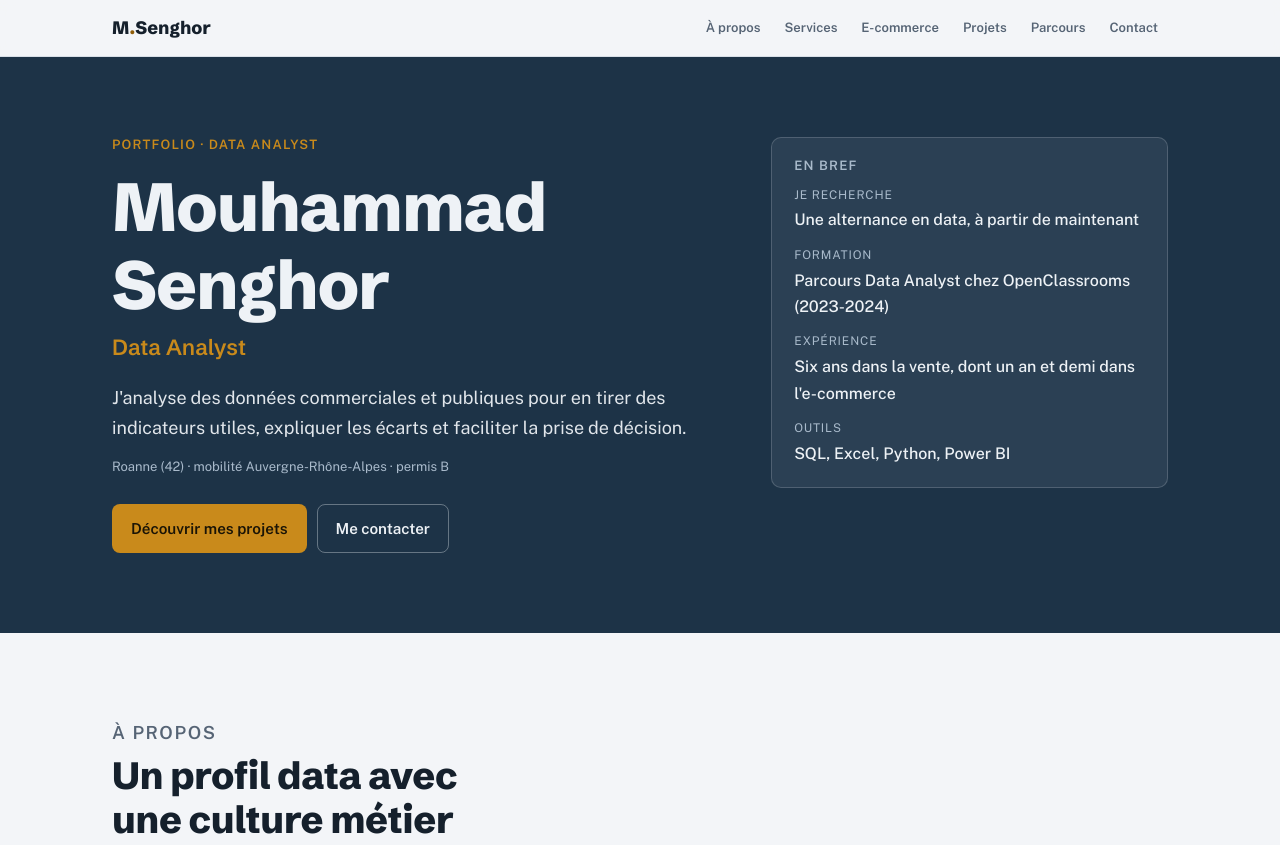
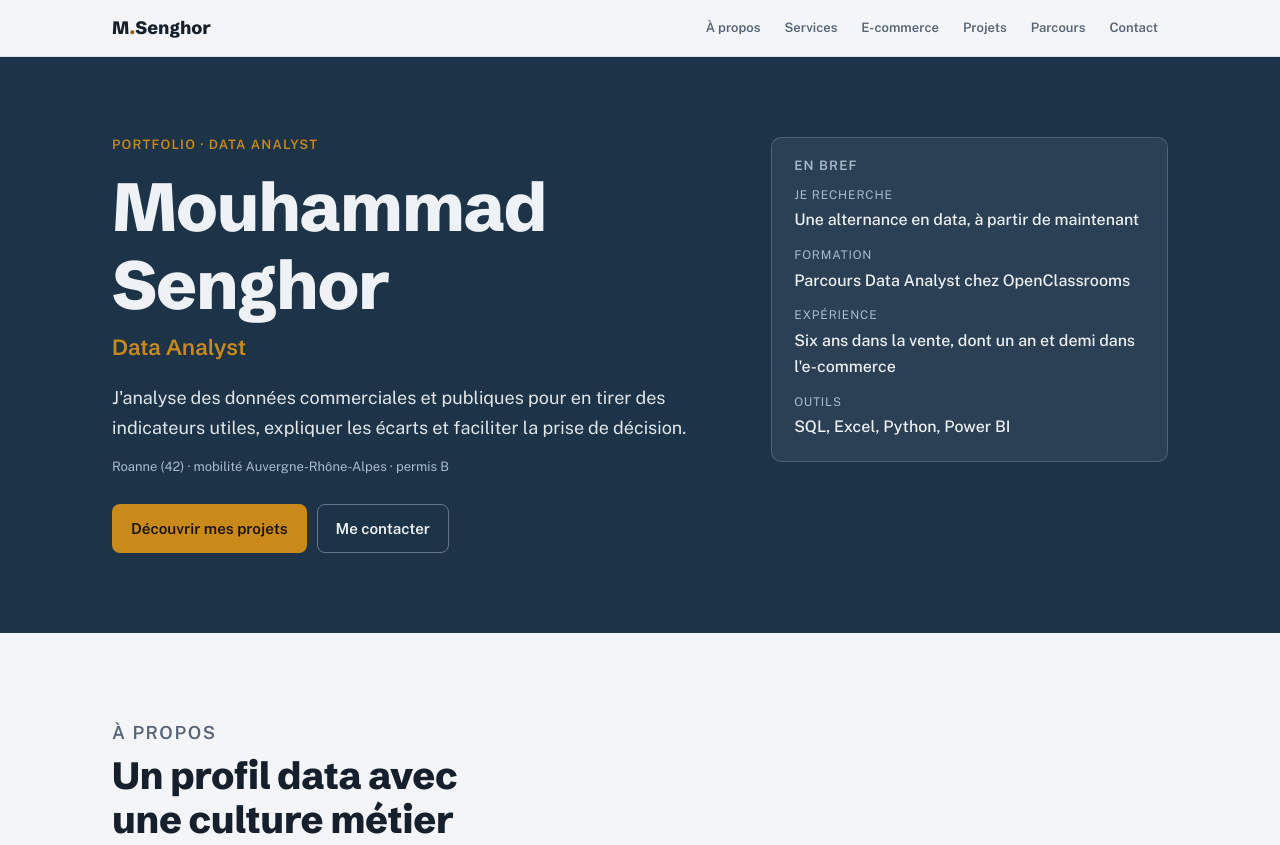
Before and after one commit to smoustapha2000-dot/smoustapha2000-dot.github.io, a plain HTML site: page index.html in a window 1280 px wide. Shown: the top 845 px of the page. Drawn offline with nearby package versions, Linux system fonts and the light colour scheme.

Commit message:
Retire les dates du parcours OpenClassrooms
Co-Authored-By: Claude Opus 5.5 <noreply@anthropic.com>

```diff
--- a/index.html
+++ b/index.html
@@ -273,7 +273,7 @@ footer .wrap{display:flex;flex-wrap:wrap;justify-content:space-between;gap:10px}
       <h2>En bref</h2>
       <dl>
         <div><dt>Je recherche</dt><dd>Une alternance en data, à partir de maintenant</dd></div>
-        <div><dt>Formation</dt><dd>Parcours Data Analyst chez OpenClassrooms (2023-2024)</dd></div>
+        <div><dt>Formation</dt><dd>Parcours Data Analyst chez OpenClassrooms</dd></div>
         <div><dt>Expérience</dt><dd>Six ans dans la vente, dont un an et demi dans l'e-commerce</dd></div>
         <div><dt>Outils</dt><dd>SQL, Excel, Python, Power BI</dd></div>
       </dl>
@@ -696,7 +696,7 @@ footer .wrap{display:flex;flex-wrap:wrap;justify-content:space-between;gap:10px}
     <ol class="timeline" reversed>
       <li><div class="when">Aujourd'hui</div><div><h3>Recherche d'une alternance en data</h3><p class="org">Disponible immédiatement</p><p>Je cherche une entreprise pour continuer à progresser en alternance, au contact d'une équipe et de vrais besoins.</p></div></li>
       <li><div class="when">2026</div><div><h3>AIAgent, projet personnel</h3><p class="org">Python · IA en local · tests automatisés</p></div></li>
-      <li><div class="when">2023 – 2024</div><div><h3>Parcours Data Analyst</h3><p class="org">OpenClassrooms</p><p>Projets en SQL, Excel et Python : ventes e-commerce, bases de données, santé publique, qualité des données.</p></div></li>
+      <li><div class="when">Formation</div><div><h3>Parcours Data Analyst</h3><p class="org">OpenClassrooms</p><p>Projets en SQL, Excel et Python : ventes e-commerce, bases de données, santé publique, qualité des données.</p></div></li>
       <li><div class="when">2020 – 2023</div><div><h3>Commercial sédentaire</h3><p class="org">GIE COMMADIS (FORPRODIS)</p><p>Qualification des besoins, devis, suivi commercial et administratif des dossiers de formation, accompagnement des apprenants et relation client.</p></div></li>
       <li><div class="when">2019 – 2020</div><div><h3>Commercial itinérant et chef d'équipe</h3><p class="org">ENGIE</p><p>Portefeuille de plus de 500 clients B2B et B2C, formation et encadrement de 3 commerciaux, suivi des résultats et reporting.</p></div></li>
       <li><div class="when">2017 – 2018</div><div><h3>Commercial sédentaire</h3><p class="org">Afrimarket</p><p>Rapports Power BI de suivi des ventes et plan commercial. <a href="#afrimarket">Voir le détail</a></p></div></li>
```
